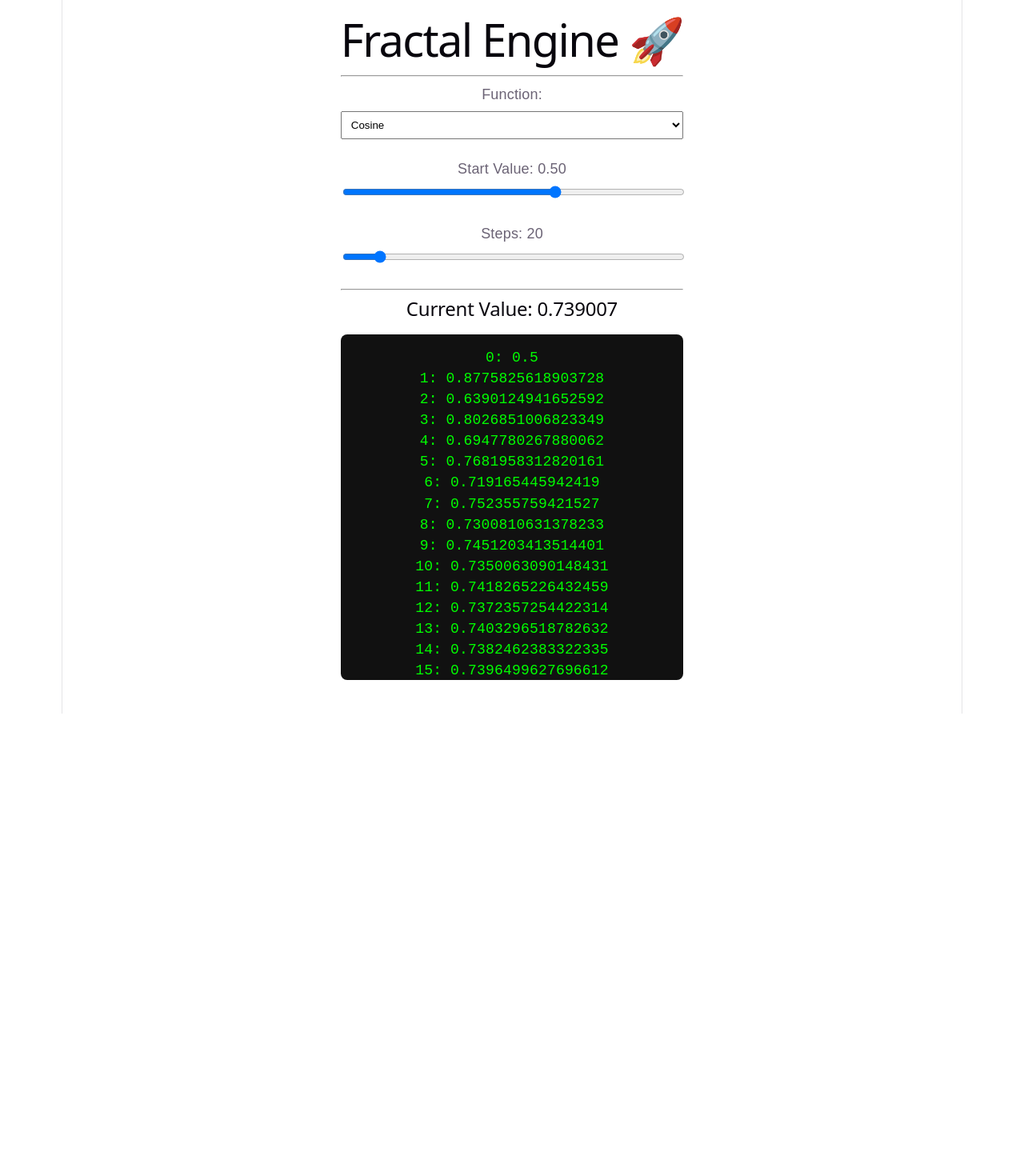
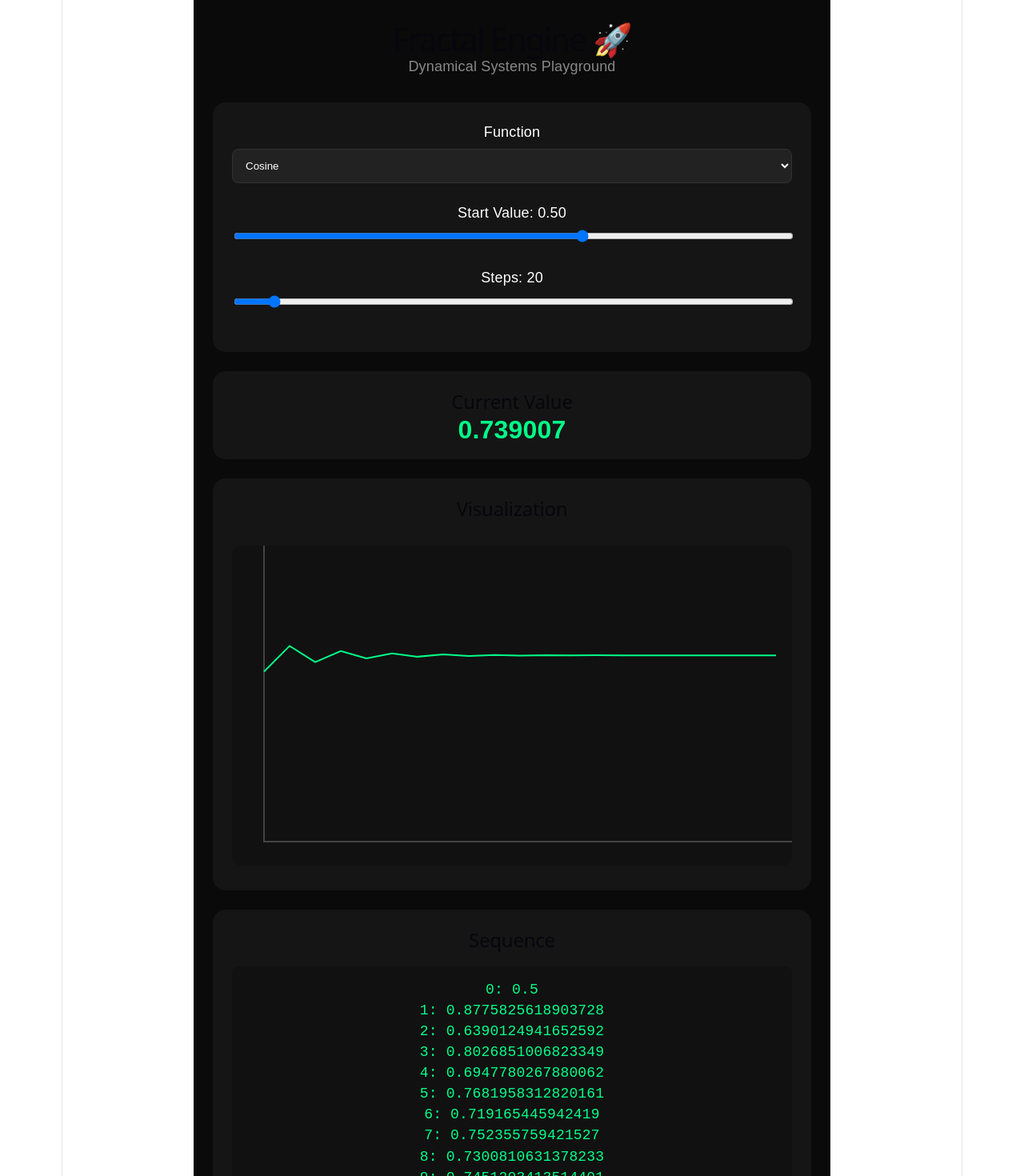
Before and after one commit to alexanderluo666/fractal-engine, a React (Vite) app: page / in a window 1280 px wide. Shown: the part 20-1490 px from the top of the page at 80% size. Before the commit the page ends 912 px from the top, so only its background shows below. Built offline with nearby package versions, Linux system fonts and the light colour scheme.

Commit message:
better gui for functions

```diff
--- a/src/App.tsx
+++ b/src/App.tsx
@@ -2,6 +2,8 @@ import { useMemo, useState } from 'react';
 
 import { iterateFunction } from './math/iterate';
 import { functions } from './math/functions';
+
+import GraphCanvas from './components/GraphCanvas';
 
 export default function App() {
 
@@ -44,20 +46,48 @@ export default function App() {
         <div
             style={{
                 padding: 24,
-                maxWidth: 700,
+                maxWidth: 900,
                 margin: '0 auto',
                 fontFamily: 'sans-serif',
+                color: 'white',
+                background: '#0a0a0a',
+                minHeight: '100vh',
             }}
         >
 
-            <h1>Fractal Engine 🚀</h1>
+            <h1
+                style={{
+                    fontSize: 40,
+                    marginBottom: 8,
+                }}
+            >
+                Fractal Engine 🚀
+            </h1>
 
-            <hr />
+            <p
+                style={{
+                    color: '#888',
+                    marginBottom: 32,
+                }}
+            >
+                Dynamical Systems Playground
+            </p>
+
+            <div
+                style={{
+                    background: '#151515',
+                    padding: 24,
+                    borderRadius: 16,
+                    marginBottom: 24,
+                }}
+            >
+
+                {/* Function Selector */}
 
                 <div style={{ marginBottom: 24 }}>
 
                     <label>
-                    Function:
+                        Function
                     </label>
 
                     <br />
@@ -65,12 +95,18 @@ export default function App() {
                     <select
                         value={selectedFunction}
                         onChange={(e) =>
-                        setSelectedFunction(e.target.value)
+                            setSelectedFunction(
+                                e.target.value
+                            )
                         }
                         style={{
                             marginTop: 8,
-                        padding: 8,
+                            padding: 12,
                             width: '100%',
+                            borderRadius: 8,
+                            background: '#222',
+                            color: 'white',
+                            border: '1px solid #333',
                         }}
                     >
                         <option value="cosine">
@@ -89,6 +125,8 @@ export default function App() {
 
                 </div>
 
+                {/* Start Value */}
+
                 <div style={{ marginBottom: 24 }}>
 
                     <label>
@@ -106,7 +144,9 @@ export default function App() {
                         step="0.01"
                         value={start}
                         onChange={(e) =>
-                        setStart(Number(e.target.value))
+                            setStart(
+                                Number(e.target.value)
+                            )
                         }
                         style={{
                             width: '100%',
@@ -115,6 +155,8 @@ export default function App() {
                     />
 
                 </div>
+
+                {/* Steps */}
 
                 <div style={{ marginBottom: 24 }}>
 
@@ -129,10 +171,12 @@ export default function App() {
                     <input
                         type="range"
                         min="1"
-                    max="200"
+                        max="300"
                         value={steps}
                         onChange={(e) =>
-                        setSteps(Number(e.target.value))
+                            setSteps(
+                                Number(e.target.value)
+                            )
                         }
                         style={{
                             width: '100%',
@@ -142,10 +186,16 @@ export default function App() {
 
                 </div>
 
+                {/* Logistic r */}
+
                 {
                     selectedFunction === 'logistic' && (
 
-                    <div style={{ marginBottom: 24 }}>
+                        <div
+                            style={{
+                                marginBottom: 24,
+                            }}
+                        >
 
                             <label>
                                 r Value:
@@ -162,7 +212,11 @@ export default function App() {
                                 step="0.01"
                                 value={r}
                                 onChange={(e) =>
-                                setR(Number(e.target.value))
+                                    setR(
+                                        Number(
+                                            e.target.value
+                                        )
+                                    )
                                 }
                                 style={{
                                     width: '100%',
@@ -174,22 +228,88 @@ export default function App() {
                     )
                 }
 
-            <hr />
+            </div>
 
-            <h2>
-                Current Value:
-                {' '}
+            {/* Current Value */}
+
+            <div
+                style={{
+                    background: '#151515',
+                    padding: 24,
+                    borderRadius: 16,
+                    marginBottom: 24,
+                }}
+            >
+
+                <h2
+                    style={{
+                        marginTop: 0,
+                    }}
+                >
+                    Current Value
+                </h2>
+
+                <div
+                    style={{
+                        fontSize: 32,
+                        color: '#00ff88',
+                        fontWeight: 'bold',
+                    }}
+                >
                     {
                         values[
                             values.length - 1
                         ].toFixed(6)
                     }
+                </div>
+
+            </div>
+
+            {/* Graph */}
+
+            <div
+                style={{
+                    background: '#151515',
+                    padding: 24,
+                    borderRadius: 16,
+                    marginBottom: 24,
+                }}
+            >
+
+                <h2
+                    style={{
+                        marginTop: 0,
+                    }}
+                >
+                    Visualization
+                </h2>
+
+                <GraphCanvas values={values} />
+
+            </div>
+
+            {/* Sequence */}
+
+            <div
+                style={{
+                    background: '#151515',
+                    padding: 24,
+                    borderRadius: 16,
+                }}
+            >
+
+                <h2
+                    style={{
+                        marginTop: 0,
+                    }}
+                >
+                    Sequence
                 </h2>
 
                 <pre
                     style={{
                         background: '#111',
-                    color: '#0f0',
+                        color: '#00ff88',
                         padding: 16,
                         borderRadius: 8,
                         overflowX: 'auto',
@@ -204,5 +324,7 @@ export default function App() {
                 </pre>
 
             </div>
+
+        </div>
     );
 }
--- /dev/null
+++ b/src/components/GraphCanvas.tsx
@@ -0,0 +1,91 @@
+import { useEffect, useRef } from 'react';
+
+type Props = {
+    values: number[];
+};
+
+export default function GraphCanvas({
+    values,
+}: Props) {
+
+    const canvasRef =
+        useRef<HTMLCanvasElement>(null);
+
+    useEffect(() => {
+
+        const canvas = canvasRef.current;
+
+        if (!canvas) return;
+
+        const ctx = canvas.getContext('2d');
+
+        if (!ctx) return;
+
+        const width = canvas.width;
+        const height = canvas.height;
+
+        ctx.clearRect(0, 0, width, height);
+
+        // Background
+        ctx.fillStyle = '#111';
+        ctx.fillRect(0, 0, width, height);
+
+        // Axes
+        ctx.strokeStyle = '#444';
+
+        ctx.beginPath();
+
+        ctx.moveTo(40, 0);
+        ctx.lineTo(40, height - 30);
+
+        ctx.lineTo(width, height - 30);
+
+        ctx.stroke();
+
+        // Graph
+        ctx.strokeStyle = '#00ff88';
+        ctx.lineWidth = 2;
+
+        ctx.beginPath();
+
+        values.forEach((value, index) => {
+
+            const x =
+                40 +
+                (index / (values.length - 1)) *
+                (width - 60);
+
+            const normalized =
+                (value + 2) / 4;
+
+            const y =
+                (height - 30) -
+                normalized *
+                (height - 60);
+
+            if (index === 0) {
+                ctx.moveTo(x, y);
+            }
+            else {
+                ctx.lineTo(x, y);
+            }
+
+        });
+
+        ctx.stroke();
+
+    }, [values]);
+
+    return (
+        <canvas
+            ref={canvasRef}
+            width={700}
+            height={400}
+            style={{
+                width: '100%',
+                borderRadius: 12,
+                marginTop: 24,
+            }}
+        />
+    );
+}
```
Lines whose indentation alone changed are shown as unchanged.
